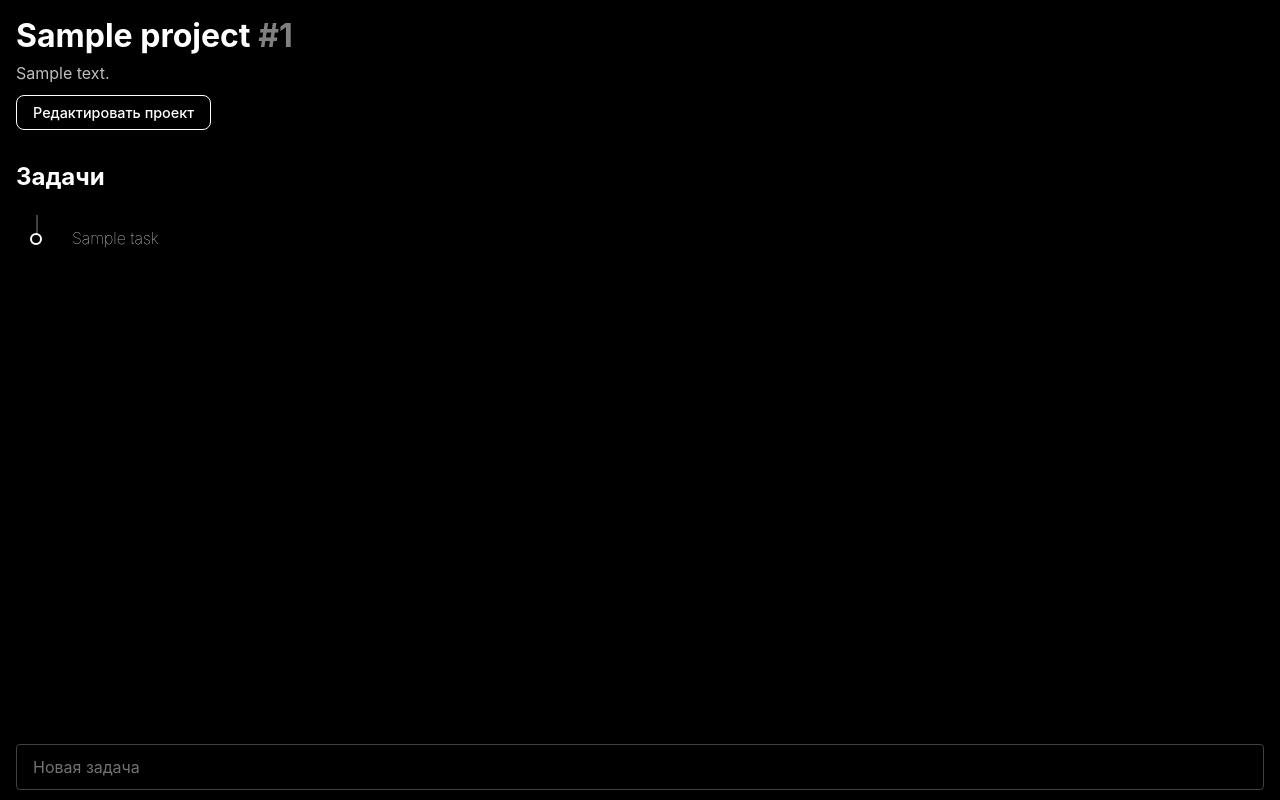
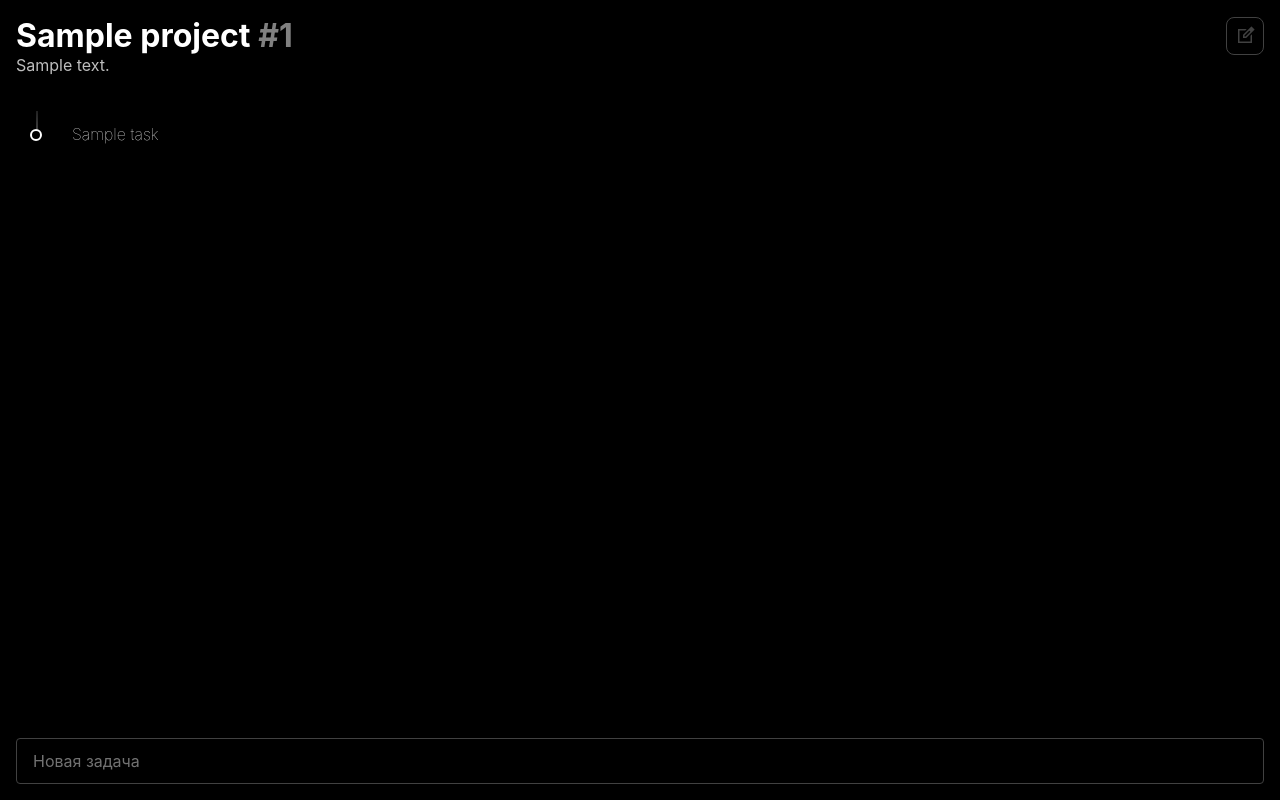
Before and after one commit to eledays/check, a Flask app: page /project/1 in a window 1280 px wide. Run offline with Flask 3, Linux system fonts and the light colour scheme; the visitor is signed in with stand-in values (Sample User, id 1); tables that the repository leaves empty hold one stand-in row (values such as "Sample post"); some libraries are stand-ins or nearby versions; some web fonts are replaced.

Commit message:
style: project page

```diff
--- a/app/static/style/project_page.css
+++ b/app/static/style/project_page.css
@@ -4,14 +4,37 @@ body {
 }
 
 .content {
-    padding: 16px;
     background-color: var(--background-color);
-    min-height: 100vh;
-    padding-bottom: 64px; /* Space for fixed new task form */
+    height: 100vh;
+    overflow: hidden;
+    display: grid;
+    grid-template-rows: auto 1fr auto;
+    grid-template-areas:
+        "header"
+        "tasks"
+        "input";
 }
 
 .info {
-    margin-bottom: 32px;
+    grid-area: header;
+    padding: 16px;
+    z-index: 100;
+    background-color: var(--background-color);
+    position: relative;
+}
+
+.info::after {
+    content: '';
+    position: absolute;
+    bottom: -40px;
+    left: 0;
+    right: 0;
+    height: 40px;
+    background: linear-gradient(to bottom,
+                                rgb(0, 0, 0) 0%,
+                                rgba(0, 0, 0, 0) 100%);
+    pointer-events: none;
+    z-index: 1;
 }
 
 .info h1 {
@@ -30,16 +53,16 @@ body {
 }
 
 .tasks-timeline {
+    grid-area: tasks;
     display: flex;
     flex-direction: column;
     width: 100%;
     gap: 0;
     position: relative;
-    max-height: 70vh;
     overflow-y: auto;
     overflow-x: hidden;
-    padding-right: 4px;
-    margin-bottom: 16px;
+    padding: 0 16px;
+    box-sizing: border-box;
 
     /* Smooth scrolling */
     scroll-behavior: smooth;
@@ -47,6 +70,9 @@ body {
     /* Custom scrollbar styling */
     scrollbar-width: thin;
     scrollbar-color: var(--tertiary-color) transparent;
+
+    padding-bottom: 64px; /* Space for fixed input form */
+    padding-top: 20px; /* Space for header fade effect */
 }
 
 /* Webkit scrollbar styling */
@@ -196,6 +222,7 @@ body {
     outline: none;
     color: var(--primary-color);
     font-size: 1rem;
+    z-index: 100;
 }
 
 .new-project-form #name {
@@ -255,20 +282,23 @@ body {
 }
 
 .new-task-form {
+    grid-area: input;
     display: flex;
     gap: 12px;
-    margin-top: 24px;
     align-items: center;
+    width: 100%;
+    padding: 16px;
+    box-sizing: border-box;
+    z-index: 50;
     position: fixed;
-    bottom: 10px;
-    left: 16px;
-    width: calc(100% - 32px);
+    bottom: 0;
+    left: 0;
 }
 
 .new-task-form input {
     flex: 1;
-    background-color: rgba(var(--background-color-rgb), 0.8);
-    backdrop-filter: blur(10px);
+    background-color: rgba(var(--background-color), .1);
+    backdrop-filter: blur(8px);
     border: 1px solid var(--tertiary-color);
     border-radius: 4px;
     padding: 12px 16px;
@@ -453,25 +483,8 @@ body {
 /* Project actions */
 .project-actions {
     margin-top: 12px;
-}
-
-.btn-edit {
-    display: inline-block;
-    padding: 8px 16px;
-    background-color: transparent;
-    color: var(--primary-color);
-    text-decoration: none;
-    border: 1px solid var(--primary-color);
-    border-radius: 8px;
-    font-size: 0.9rem;
-    font-weight: 500;
-    transition: background-color 0.2s ease, opacity 0.2s ease;
-}
-
-.btn-edit:hover {
-    background-color: var(--primary-color);
-    color: var(--background-color);
-    opacity: 0.9;
+    display: flex;
+    justify-content: flex-end;
 }
 
 /* Flash messages */
@@ -536,6 +549,7 @@ body {
     min-width: 40px;
     padding: 12px 0;
     min-height: 48px; /* Fixed height for all timelines */
+    z-index: 1;
 }
 
 /* Draggable handle styles */
@@ -555,6 +569,7 @@ body {
 /* Remove individual timeline lines - now handled by ::before on parent */
 .timeline-line {
     display: none;
+    z-index: 1;
 }
 
 .timeline-dot {
@@ -564,7 +579,7 @@ body {
     border: 2px solid var(--primary-color);
     background-color: var(--background-color);
     position: relative;
-    z-index: 1;
+    z-index: 0;
     transition: all 0.3s ease;
 }
 
@@ -584,3 +599,40 @@ body {
     font-weight: 500;
     white-space: nowrap;
 }
+
+.title {
+    display: flex;
+    justify-content: space-between;
+    align-items: center;
+    gap: 16px;
+}
+
+.title h1 {
+    flex: 1;
+    margin: 0;
+}
+
+.btn-edit {
+    display: flex;
+    align-items: center;
+    justify-content: center;
+    padding: 8px;
+    background-color: transparent;
+    color: var(--tertiary-color);
+    text-decoration: none;
+    border: 1px solid var(--tertiary-color);
+    border-radius: 8px;
+    font-size: 1.2rem;
+    transition: background-color 0.2s ease, opacity 0.2s ease;
+    flex-shrink: 0;
+}
+
+.btn-edit:hover {
+    background-color: var(--primary-color);
+    color: var(--background-color);
+    opacity: 0.9;
+}
+
+.btn-edit .material-symbols-sharp {
+    font-size: 20px;
+}
--- a/app/templates/project_page.html
+++ b/app/templates/project_page.html
@@ -1,5 +1,6 @@
 <!DOCTYPE html>
 <html lang="en">
+
 <head>
     <meta charset="UTF-8">
     <meta name="viewport" content="width=device-width, initial-scale=1.0">
@@ -10,24 +11,30 @@
     <script src="{{ url_for('static', filename='scripts/telegram-mock.js') }}"></script>
     {% endif %}
     <script src="https://telegram.org/js/telegram-web-app.js"></script>
-    <link rel="stylesheet" href="https://fonts.googleapis.com/css2?family=Material+Symbols+Sharp:opsz,wght,FILL,GRAD@20..48,100..700,0..1,-50..200&text=square&display=block">
+    <link rel="stylesheet"
+        href="https://fonts.googleapis.com/css2?family=Material+Symbols+Sharp:opsz,wght,FILL,GRAD@20..48,100..700,0..1,-50..200&text=edit_square,square&display=block">
     <link rel="stylesheet" href="{{ url_for('static', filename='style/index.css') }}">
     <link rel="stylesheet" href="{{ url_for('static', filename='style/project_page.css') }}">
 </head>
+
 <body>
     <div class="content">
         <div class="info">
+            <div class="title">
                 <h1>{{ project.name }} <span class="id-block">#{{ project.id }}</span></h1>
+                <a href="{{ url_for('main.edit_project', project_id=project.id) }}" class="btn-edit"><span
+                        class="material-symbols-sharp notranslate no-select">
+                        edit_square
+                    </span></a>
+            </div>
             <p class="description">{{ project.description }}</p>
-            <div class="project-actions">
-                <a href="{{ url_for('main.edit_project', project_id=project.id) }}" class="btn-edit">Редактировать проект</a>
-            </div>
+
         </div>
 
-        <h2>Задачи</h2>
         <div class="tasks-timeline">
             {% for task in sorted_tasks %}
-                <div class="task-row" {% if task.status.value != 'done' %}draggable="true"{% endif %} data-task-id="{{ task.id }}">
+            <div class="task-row" {% if task.status.value !='done' %}draggable="true" {% endif %}
+                data-task-id="{{ task.id }}">
                 <div class="timeline {% if task.status.value != 'done' %}draggable-handle{% endif %}">
                     <div class="timeline-line"></div>
                     <div class="timeline-dot {% if task.status.value == 'done' %}completed{% endif %}"></div>
@@ -35,7 +42,8 @@
                     <div class="timeline-time" data-time="{{ task.completed_at|utc_iso }}"></div>
                     {% endif %}
                 </div>
-                    <div class="task status-{{ task.status.value }}" id="task-{{ task.id }}" data-task-id="{{ task.id }}" data-completed-at="{{ task.completed_at|utc_iso }}">
+                <div class="task status-{{ task.status.value }}" id="task-{{ task.id }}" data-task-id="{{ task.id }}"
+                    data-completed-at="{{ task.completed_at|utc_iso }}">
                     <p>{{ task.title }}</p>
                 </div>
             </div>
@@ -64,4 +72,5 @@
     <script src="{{ url_for('static', filename='scripts/telegram-init.js') }}"></script>
     <script src="{{ url_for('static', filename='scripts/project_page.js') }}"></script>
 </body>
+
 </html>
```
Also changed, not shown: app/static/scripts/project_page.js (+15 -26 lines). Lines whose indentation alone changed are shown as unchanged.
